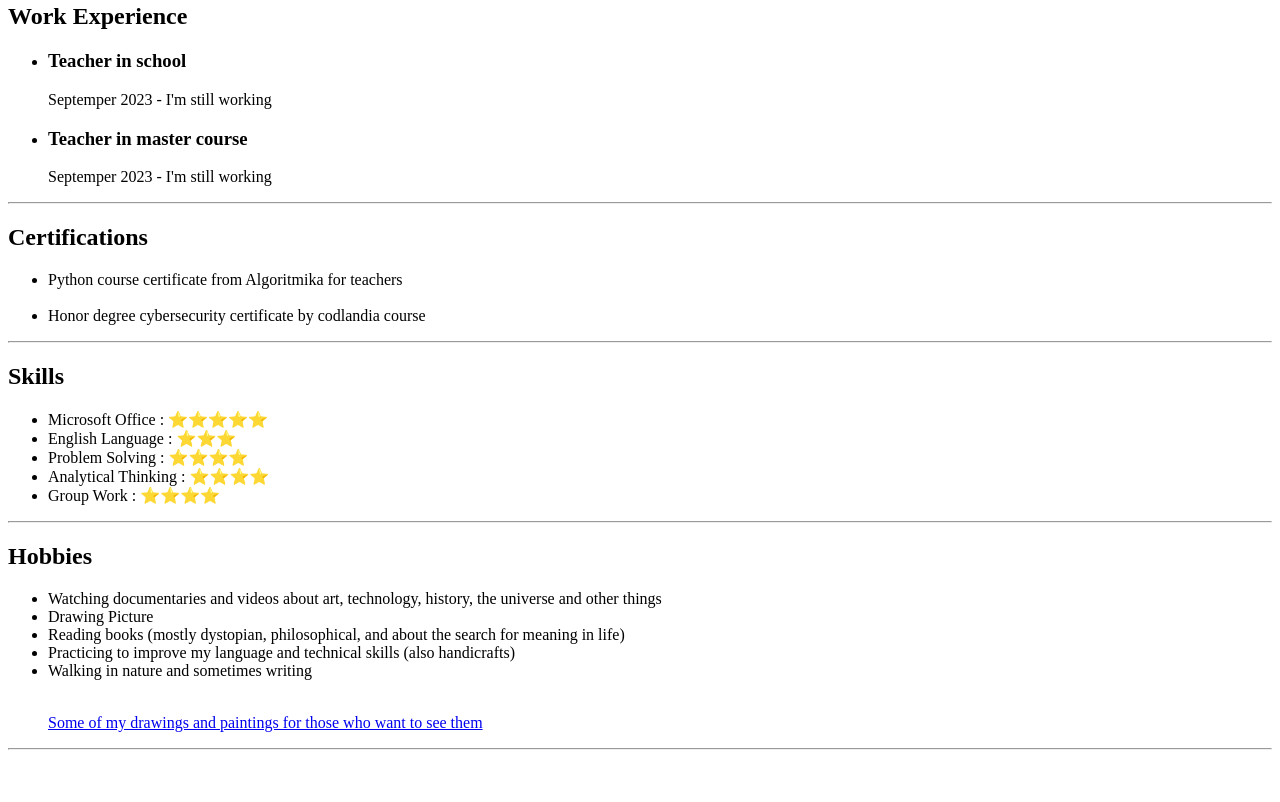
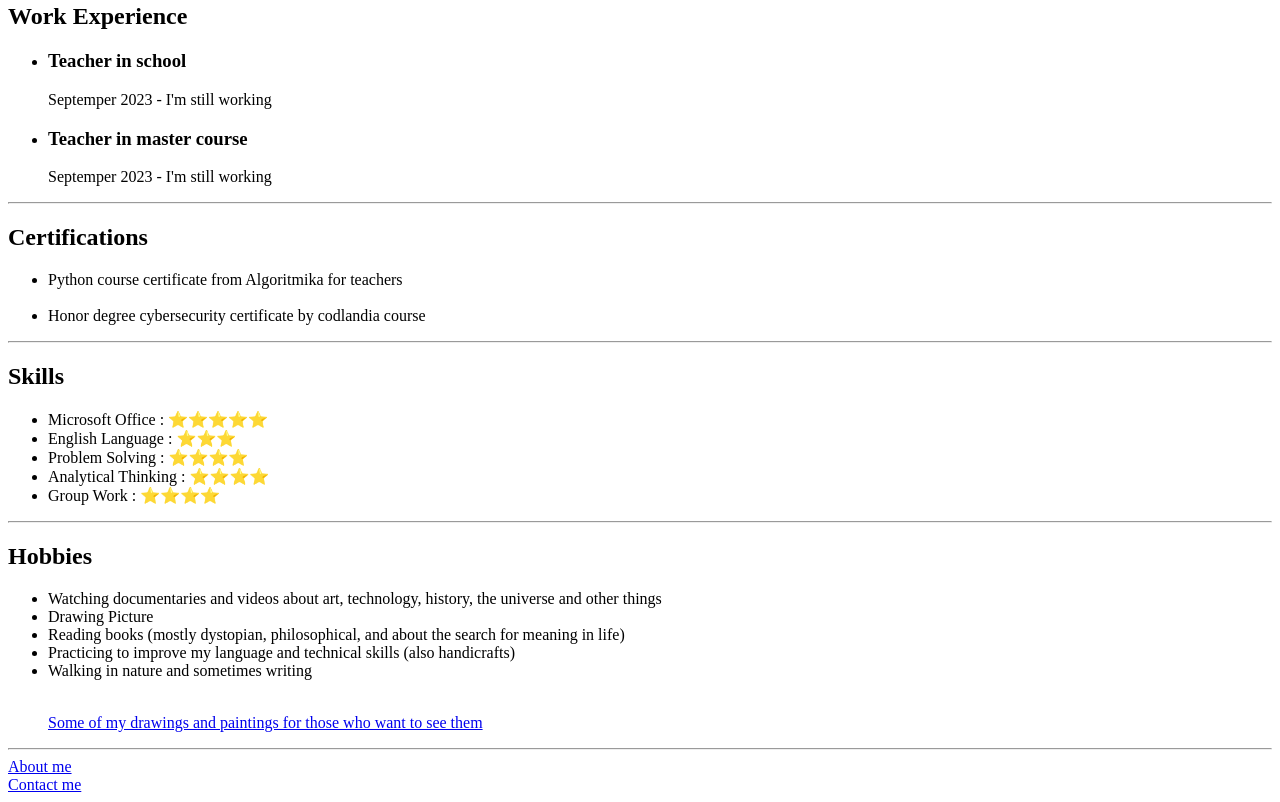
Before and after one commit to zarifus-cpu/html-portfolio, a plain HTML site: page index.html in a window 1280 px wide. Shown: the part 542-1344 px from the top of the page. Before the commit the page ends 1300 px from the top, so only its background shows below. Drawn offline with Linux system fonts and the light colour scheme.

Commit message:
Add files via upload

```diff
--- a/index.html
+++ b/index.html
@@ -51,6 +51,8 @@
         <p><a href="./project/image.html">Some of my drawings and paintings for those who want to see them</a></p>
     </ul>
     <hr>
-
+    <a href="./project/about.html">About me</a>
+    <br>
+    <a href="./project/contact.html">Contact me</a>
     </body>
 </html>
```
